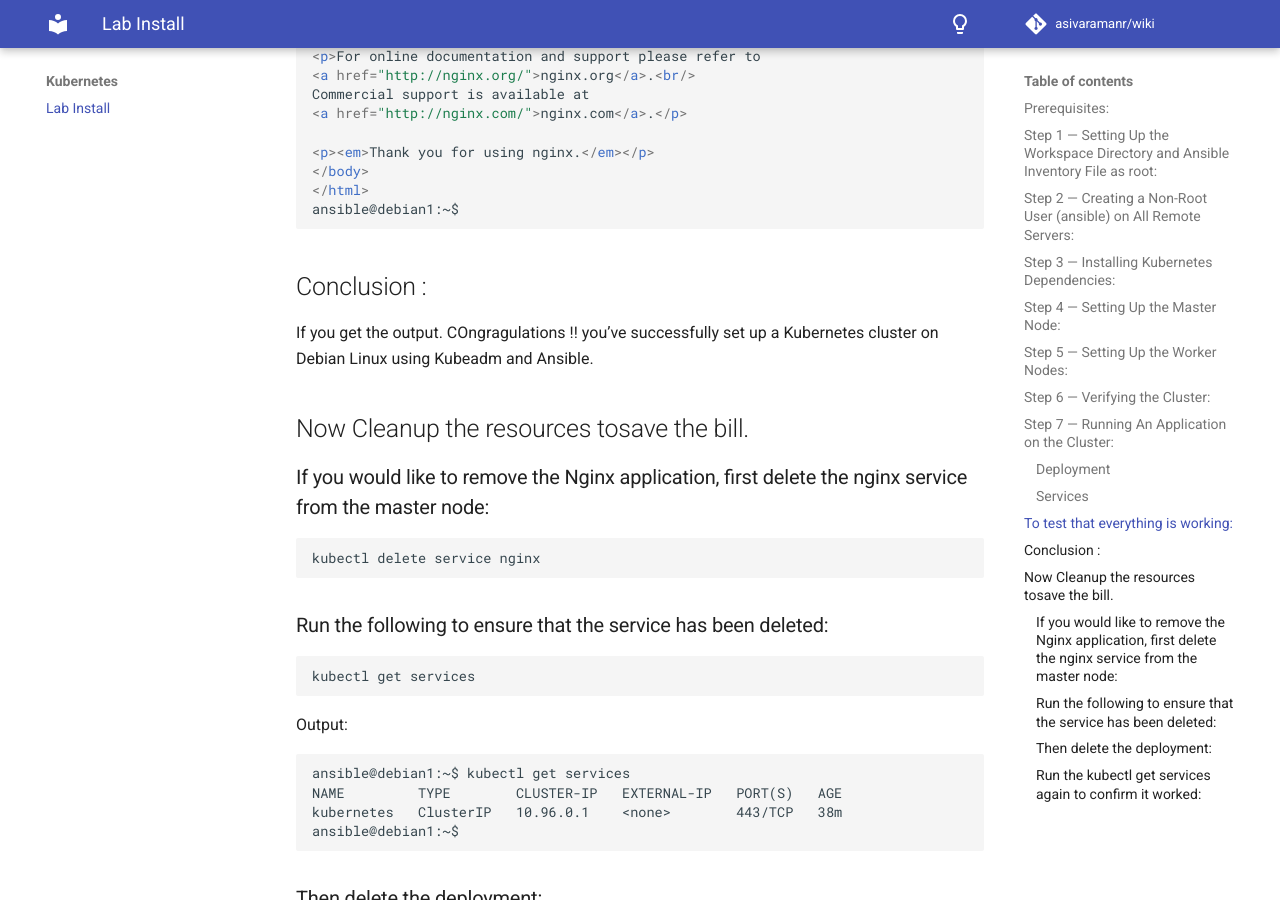
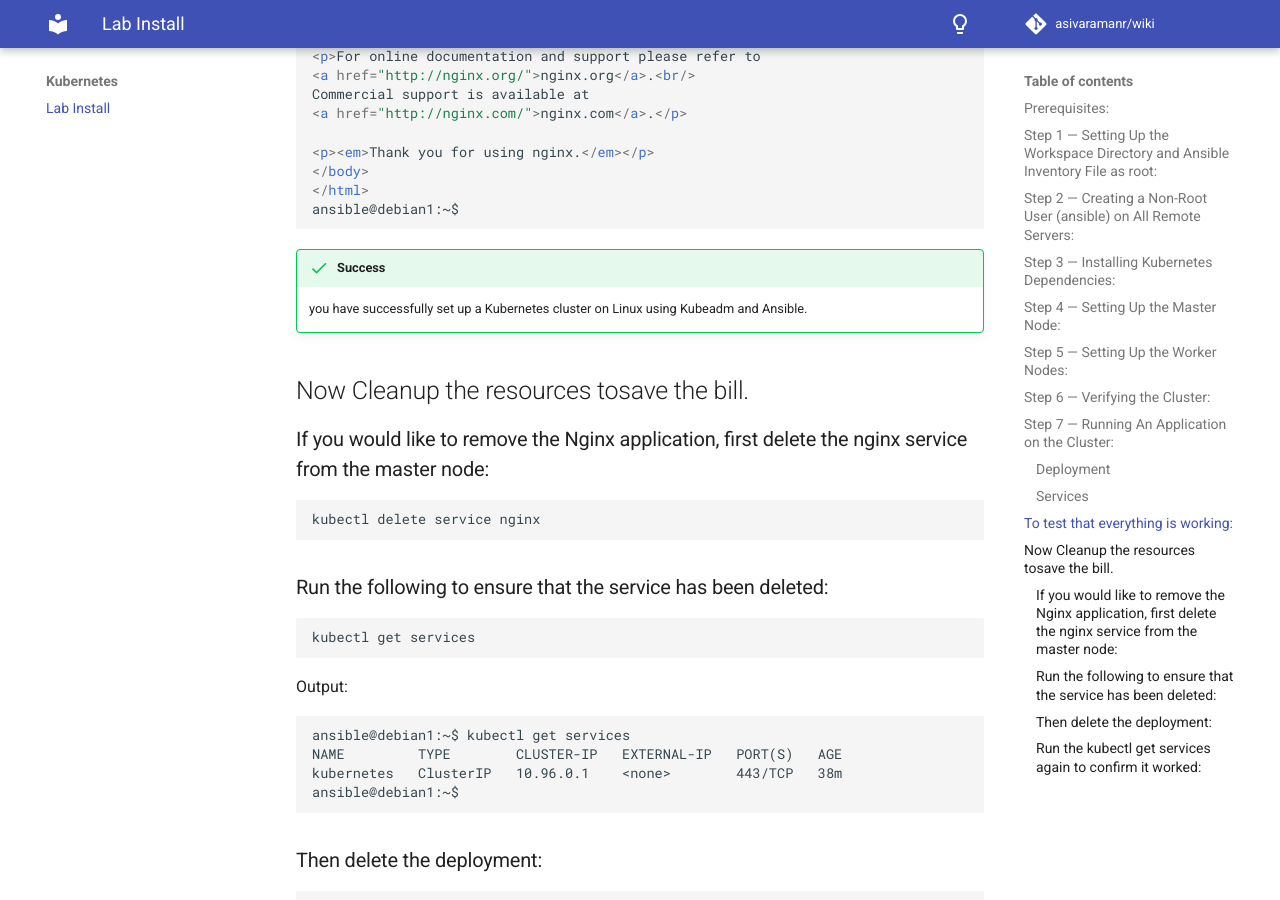
Before and after one commit to asivaramanr/wiki, an MkDocs documentation site: the page built from docs/Kubernetes/Installing_Kubernetes.md, in a window 1280 px wide and 900 px high, scrolled down 4410 px. Built offline with MkDocs 1.6.1 and Material for MkDocs 9.7.7, drawn with Linux system fonts in a browser that asks for light colours; comment, search, counter and statistics services are not loaded.

Commit message:
added success

````diff
--- a/docs/Kubernetes/Installing_Kubernetes.md
+++ b/docs/Kubernetes/Installing_Kubernetes.md
@@ -176,9 +176,8 @@ Commercial support is available at
 ansible@debian1:~$
 ```
 
-## Conclusion :
-
-If you get the output. COngragulations !! you’ve successfully set up a Kubernetes cluster on Debian Linux using Kubeadm and Ansible.
+!!! success
+    you have successfully set up a Kubernetes cluster on Linux using Kubeadm and Ansible.
 
 ## Now Cleanup the resources tosave the bill.
 
````
